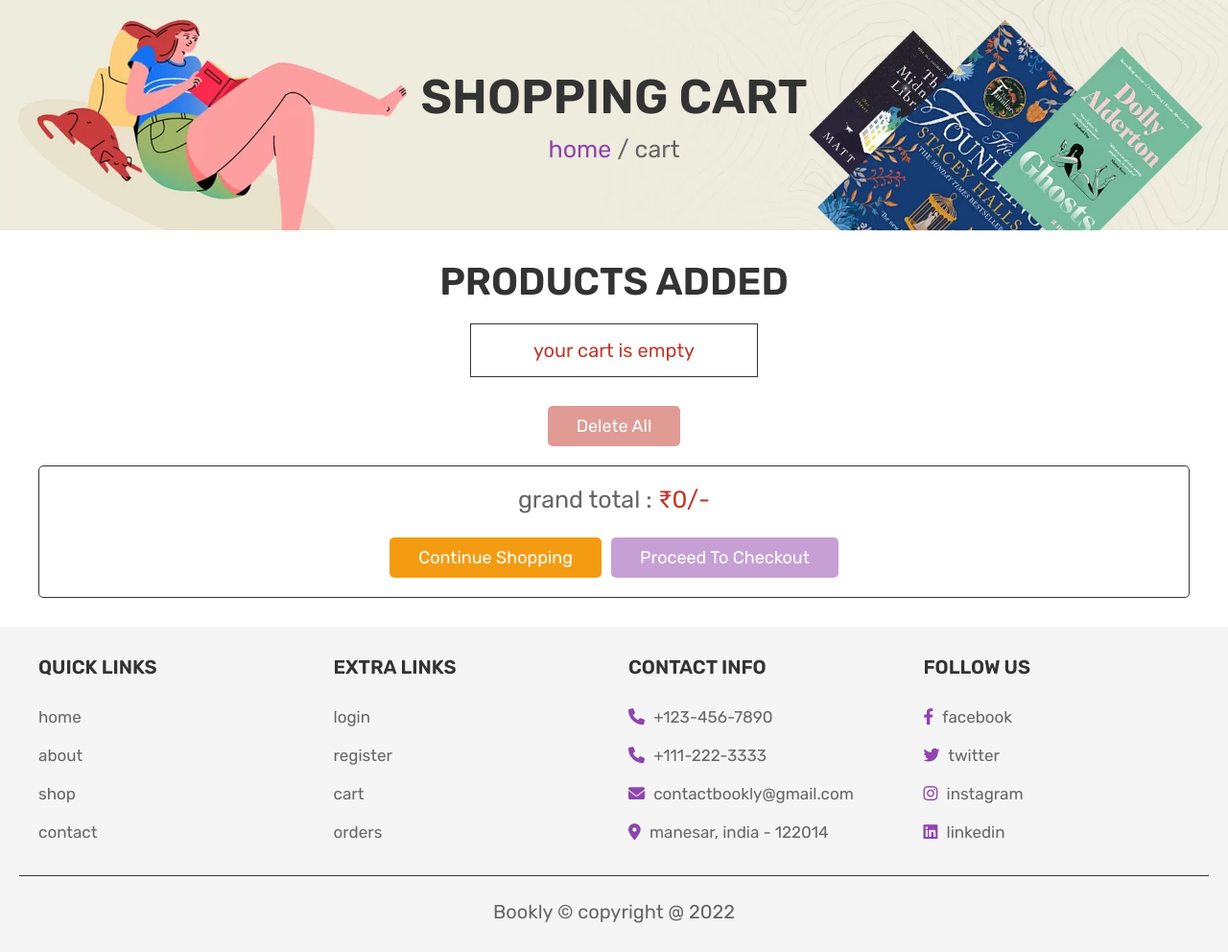
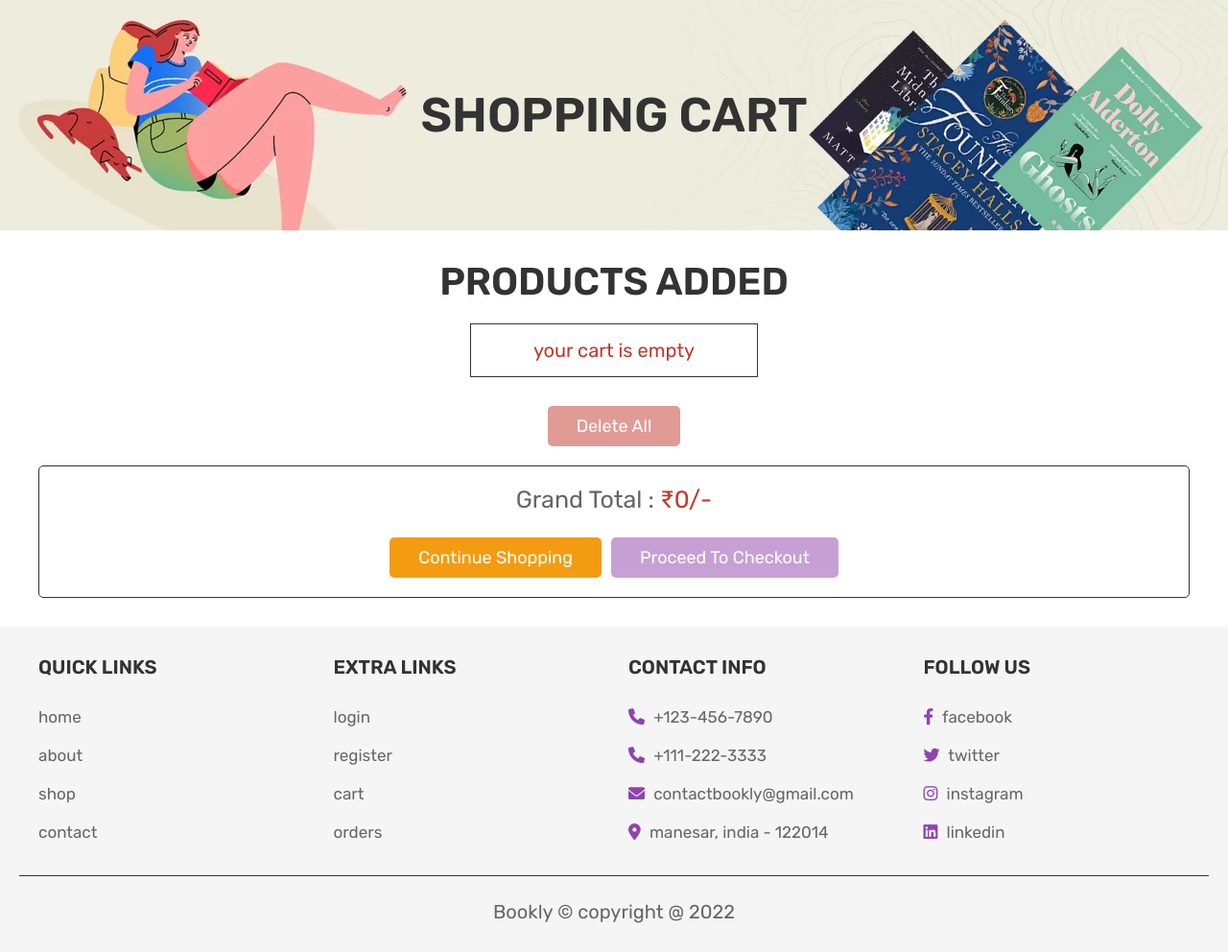
Before and after one commit to arayush841/book-store, a PHP site: page /cart.php in a window 1280 px wide. Shown: the part 134-1126 px from the top of the page at 96% size. Run offline with PHP 8.4, Linux system fonts and the light colour scheme; a user stored in the database is signed in; data that the repository does not hold is empty.

Commit message:
fixed cart.php

```diff
--- a/cart.php
+++ b/cart.php
@@ -51,7 +51,6 @@ if(isset($_GET['delete_all'])){
 
 <div class="heading">
    <h3>shopping cart</h3>
-   <p> <a href="home.php">home</a> / cart </p>
 </div>
 
 <section class="shopping-cart">
@@ -75,7 +74,7 @@ if(isset($_GET['delete_all'])){
             <input type="number" min="1" name="cart_quantity" value="<?php echo $fetch_cart['quantity']; ?>">
             <input type="submit" name="update_cart" value="update" class="option-btn">
          </form>
-         <div class="sub-total"> sub total : <span>₹<?php echo $sub_total = ($fetch_cart['quantity'] * $fetch_cart['price']); ?>/-</span> </div>
+         <div class="sub-total"> Sub Total : <span>₹<?php echo $sub_total = ($fetch_cart['quantity'] * $fetch_cart['price']); ?>/-</span> </div>
       </div>
       <?php
       $grand_total += $sub_total;
@@ -91,7 +90,7 @@ if(isset($_GET['delete_all'])){
    </div>
 
    <div class="cart-total">
-      <p>grand total : <span>₹<?php echo $grand_total; ?>/-</span></p>
+      <p>Grand Total : <span>₹<?php echo $grand_total; ?>/-</span></p>
       <div class="flex">
          <a href="shop.php" class="option-btn">continue shopping</a>
          <a href="checkout.php" class="btn <?php echo ($grand_total > 1)?'':'disabled'; ?>">proceed to checkout</a>
```
